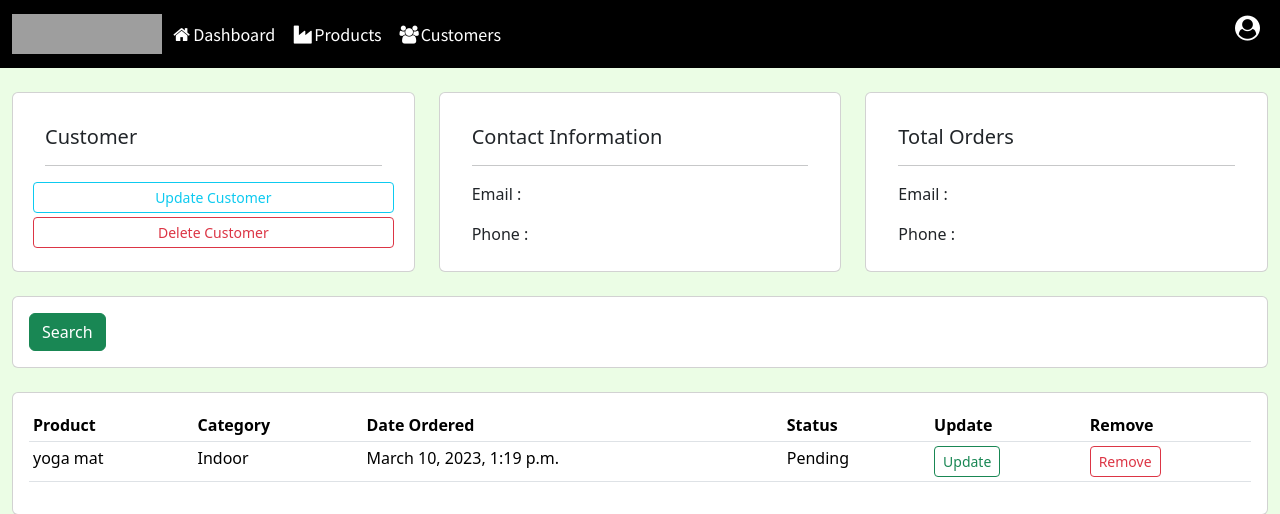
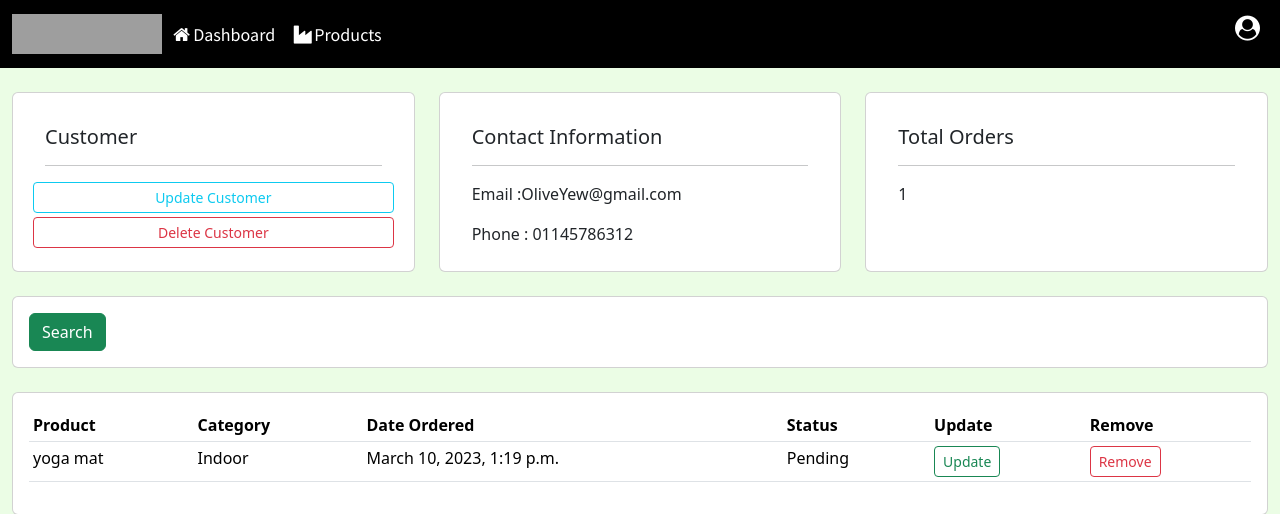
Before and after one commit to isurumanoddev/Customer-Relationship-Management-Using-Django, a Django app: page /customer/1 in a window 1280 px wide. Shown: the top 514 px of the page. Run offline with Django 4.2, Linux system fonts and the light colour scheme; data comes from the database, SQL or seed files in the repository; grey boxes are pictures that could not be loaded.

Commit message:
template update

```diff
--- a/accounts/urls.py
+++ b/accounts/urls.py
@@ -5,7 +5,7 @@ from accounts import views
 urlpatterns = [
     path('', views.home, name="home"),
     path('products/', views.products, name="products"),
-    path('customer/<str:pk>', views.customers, name="customers"),
+    path('customer/<str:pk>', views.customers, name="customer"),
 
     path('user_login/', views.user_login, name="login"),
     path('user_logout/', views.user_logout, name="logout"),
--- a/templates/Customers.html
+++ b/templates/Customers.html
@@ -33,8 +33,8 @@
 					<div class="card-body">
 						<h5 class="card-title">Contact Information</h5>
 						<hr/>
-						<p class="card-text">Email : </p>
-						<p class="card-text">Phone : </p>
+						<p class="card-text">Email :{{ customer.email }} </p>
+						<p class="card-text">Phone : {{ customer.phone }} </p>
 					</div>
 
 				</div>
@@ -44,8 +44,8 @@
 					<div class="card-body">
 						<h5 class="card-title">Total Orders</h5>
 						<hr/>
-						<p class="card-text">Email : </p>
-						<p class="card-text">Phone : </p>
+						<p class="card-title">{{ orders.count }} </p>
+
 					</div>
 
 				</div>
--- a/templates/Dashboard.html
+++ b/templates/Dashboard.html
@@ -21,11 +21,13 @@
 					<a class="btn btn-dark btn-sm btn-block m-1" href="">Create Customer</a>
 					<table class="table table-sm">
 						<tr>
+							<th></th>
 							<th>Customer</th>
 							<th>Phone</th>
 						</tr>
 						{% for customer in customers %}
 							<tr>
+								<td><a class="btn btn-outline-primary btn-sm" href="{% url "customer" customer.id %}">View</a></td>
 								<td>{{ customer.name }}</td>
 								<td>{{ customer.phone}}</td>
 							</tr>
@@ -51,7 +53,7 @@
 								<td>{{ order.product }}</td>
 								<td>{{ order.date_created}}</td>
 								<td>{{ order.status}}</td>
-								<td><a class="btn btn-outline-success btn-sm" href="">Update</a> </td>
+								<td><a class="btn btn-outline-info btn-sm" href="">Update</a> </td>
 								<td><a class="btn btn-outline-danger btn-sm" href="">Remove</a></td>
 
 
--- a/templates/NavBar.html
+++ b/templates/NavBar.html
@@ -30,10 +30,10 @@
 						<a class="nav-link active" aria-current="page" href="{% url "products" %}"><i
 								class="fa fa-fw fa-industry"></i>Products</a>
 					</li>
-					<li class="nav-item">
-						<a class="nav-link active" aria-current="page" href=""><i
-								class="fa fa-fw fa-users"></i>Customers</a>
-					</li>
+{#					<li class="nav-item">#}
+{#						<a class="nav-link active" aria-current="page" href=""><i#}
+{#								class="fa fa-fw fa-users"></i>Customers</a>#}
+{#					</li>#}
 					<li class="nav-item">
 						{% if request.user.is_authenticated %}
 							<label class="nav-link active" aria-current="page" style="padding-left: 700px;font-family: Cinzel, serif;
```
